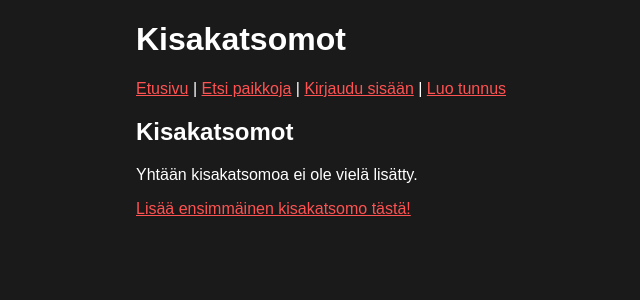
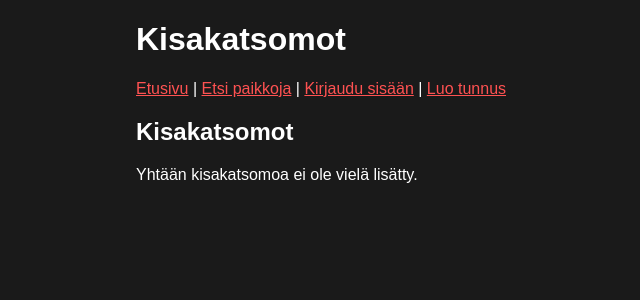
Before and after one commit to akikleemola/kisakatsomot, a Flask app: page / in a window 1280 px wide. Shown: the top 300 px of the page, without its empty margins (104-744 px from the left). Run offline with Flask 3, Linux system fonts and the light colour scheme; data that the repository does not hold is empty.

Commit message:
Remove unnecessary link from index

```diff
--- a/templates/index.html
+++ b/templates/index.html
@@ -30,7 +30,6 @@
 
 {% else %}
     <p>Yhtään kisakatsomoa ei ole vielä lisätty.</p>
-    <p><a href="/add_place">Lisää ensimmäinen kisakatsomo tästä!</a></p>
 {% endif %}
 
 {% endblock %}
```
